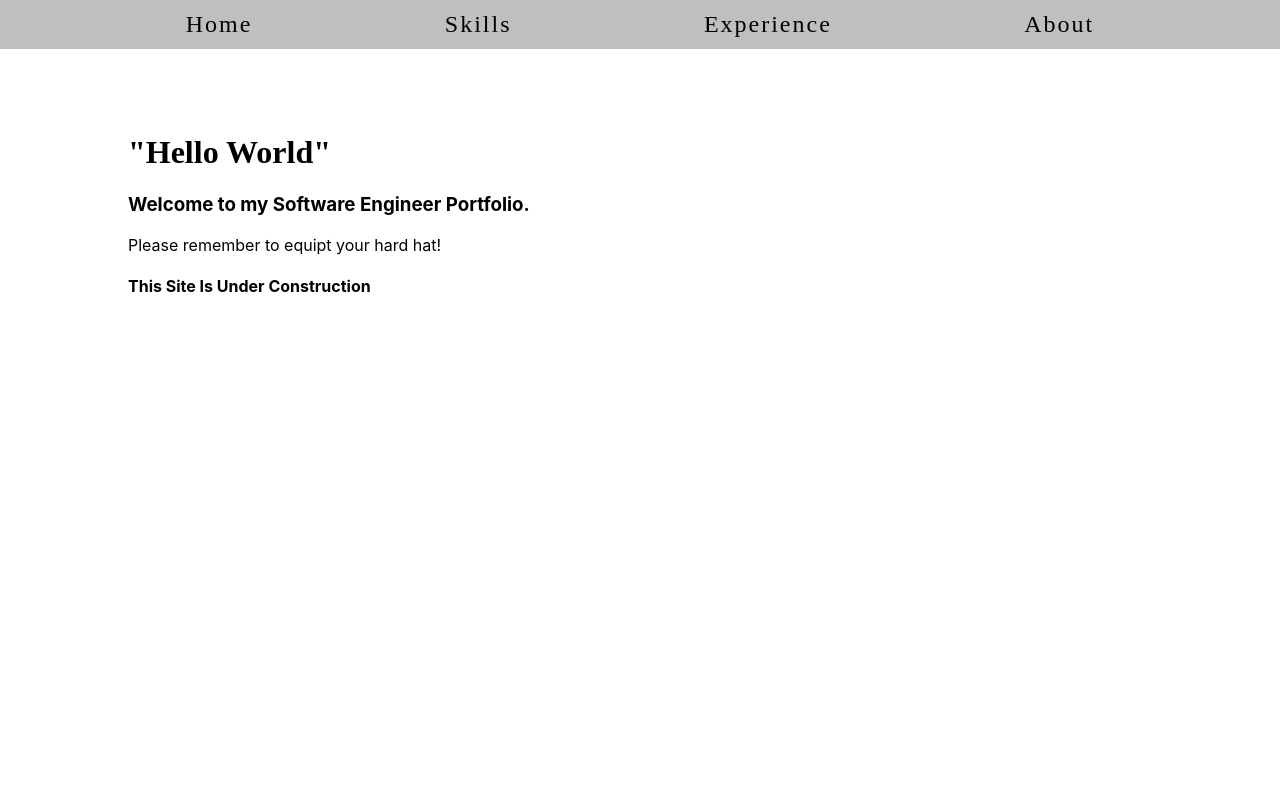
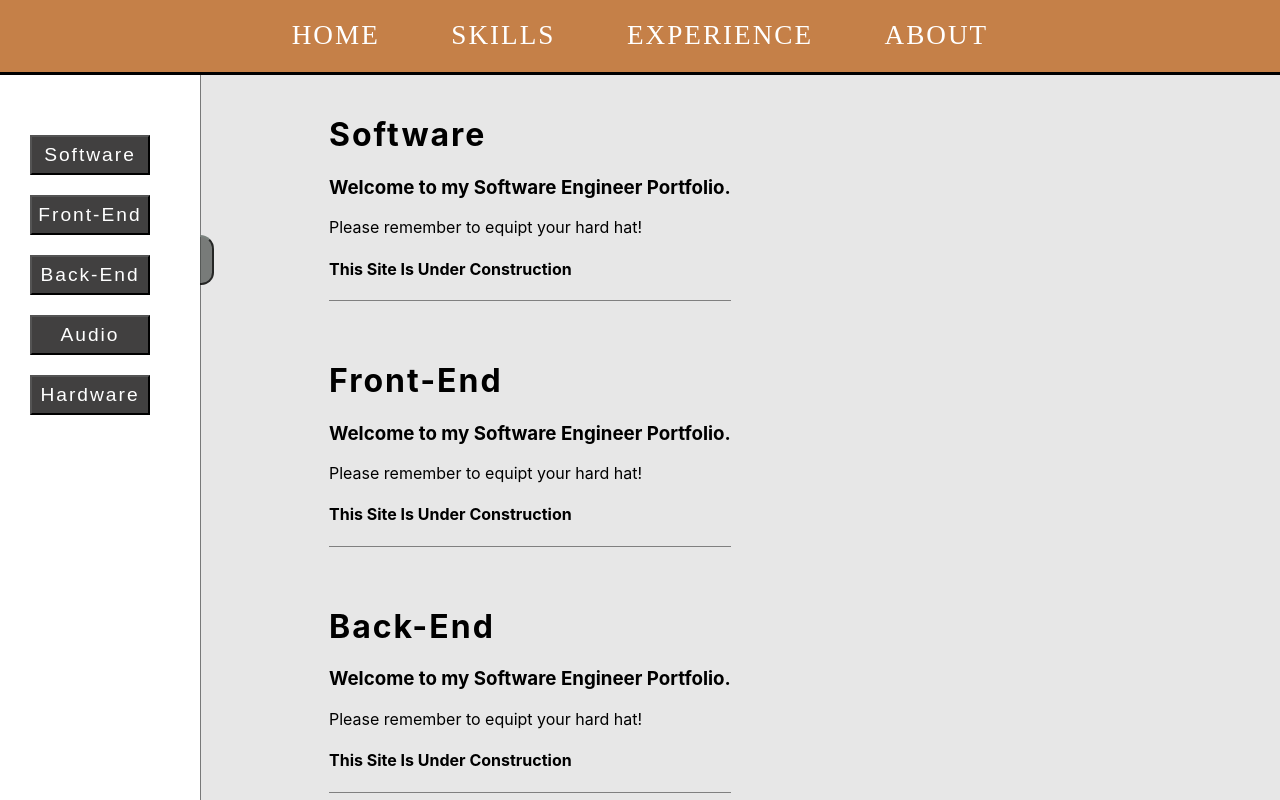
Before and after one commit to Vrndavana/Hines, a React (Create React App) app in the folder hines/: page /Skills in a window 1280 px wide. Shown: the top 800 px of the page. Built offline with nearby package versions, Linux system fonts and the light colour scheme.

Commit message:
SideBar: Implemented a sidebar for the Skills tab

```diff
--- a/hines/src/App.css
+++ b/hines/src/App.css
@@ -39,47 +39,12 @@
 /*       CUSTOM STYLES          */
 
 .Home-Div {
- margin: 5% 10%;
+ padding: 5% 10%;
+ height:80vh;
  display:flex;
+ background-color: rgb(231, 231, 231);
 }
-.Proj-Div {
-  margin: 5% auto;
-  display:wrap;
-  justify-content: center;
- }
- .Proj {
-   padding: 2% 0;
-  margin: 5% 10%;
-  width: 80%;
-  display:flex;
-  justify-content: space-around;
-  border-bottom: 3px solid grey;
- }
- .ProjB {
-  padding: 1% 0;
-  margin: 5% 10%;
-  width: 80%;
-  display:flex;
-  justify-content: space-around;
-  border-bottom: 3px solid grey;
-}
-.Me {
-  height: 300px;
-  margin: 0 10%;
-  border-radius: 50%;
-  justify-content: center;
-  box-shadow: 10px 10px #3a3939a2;
-}
-a{
-  color:blue;
-}
-.Pix{
-  height: 300px;
-  margin: 0 10%;
-  border-radius: 5%;
-  justify-content: center;
-  box-shadow: 10px 10px #3a3939a2;
-}
+
 .Hello{
   font-family: 'Roboto Slab', serif;
 }
@@ -95,14 +60,71 @@ a{
   border-bottom-right-radius: 30%;
   border-bottom-left-radius: 30%;
 }
+
+.Me {
+  height: 300px;
+  margin: 0 10%;
+  border-radius: 50%;
+  justify-content: center;
+  box-shadow: 10px 10px #3a3939a2;
+}
+
+ /* Project Styles */
+.Proj-Div {
+  padding: 5% auto;
+  display:wrap;
+  justify-content: center;
+  background-color: lightgrey;
+ }
+ .Proj {
+   padding: 1% 0;
+  margin: 5% 10%;
+  width: 80%;
+  display:flex;
+  justify-content: space-around;
+  border-bottom: 3px solid grey;
+ }
+ .ProjB {
+   padding: 1% 0;
+  margin: 0% 10%;
+  width: 80%;
+  display:flex;
+  justify-content: space-around;
+  border-bottom: 3px solid grey;
+}
+
+.Pix{
+  height: 300px;
+  margin: 0 10%;
+  border-radius: 5%;
+  justify-content: center;
+  box-shadow: 10px 10px #3a3939a2;
+}
+
+.Project-Button{
+  color:Black;
+  background-color: rgb(65, 64, 64);
+}
+/* P - End */
+
+
+.Skill-Div {
+  width:100%;
+  display:flex;
+  background-color: rgb(231, 231, 231);
+ }
+.S-Info{
+  padding:0 0 0 10%;
+}
+.Sdiv{
+  margin:10% 0 15% 0;
+  border-bottom: 1px solid grey;
+}
 .Highlight{
   text-decoration: underline;
   background: chartreuse;
 }
-.Project-Button{
-  color:Black;
-  background-color: rgb(65, 64, 64);
-}
+
 .links{
   width:100%;
   display:flex;
@@ -110,15 +132,90 @@ a{
   justify-content:space-evenly;
   align-items:center;
 }
+
 a{
-  color:white;
+  color:rgb(255, 255, 255);
   font-size: 1.2rem;
   letter-spacing:2px;
   text-decoration: none;
 }
-/*  End end end --- NAV --- end end end */
+
 .banner{
   padding-top: 5%;
   color:rgb(0, 0, 0);
   font-size:3rem;
 }
+
+/*  Skills Styles */
+#Software{
+  color:black;
+  font-size: 2rem;
+  letter-spacing:2px;
+  text-decoration: none;
+}
+#Front-End{
+  color:black;
+  font-size: 2rem;
+  letter-spacing:2px;
+  text-decoration: none;
+}
+#Back-End{
+  color:black;
+  font-size: 2rem;
+  letter-spacing:2px;
+  text-decoration: none;
+}
+#Audio{
+  color:black;
+  font-size: 2rem;
+  letter-spacing:2px;
+  text-decoration: none;
+}
+#Hardware{
+  color:black;
+  font-size: 2rem;
+  letter-spacing:2px;
+  text-decoration: none;
+}
+
+
+.side-bar {
+  height: 100% !important;
+
+  display: flex;
+  flex-direction: column;
+  border-right: 1px solid;
+  border-radius: 0;
+  border-color: rgba(61, 63, 62, 0.693);
+  background-color: rgb(255, 255, 255);
+  transition: 0.8s ease;
+  position: -webkit-sticky;
+  position: sticky;
+  top: 0;
+}
+
+.toggle-menu {
+
+  height: 50px;
+  border-top-right-radius: 10rem;
+  border-bottom-right-radius: 9rem;
+  width: 10px;
+  position: absolute;
+  outline: none;
+  z-index: 1;
+  background-color: rgba(71, 75, 73, 0.693);
+  border-color: rgba(45, 49, 47, 0.693);
+  border-left: 0;
+  position: relative;
+}
+
+.Side-Button{
+
+  color:Black;
+  background-color: rgb(65, 64, 64);
+  margin: 5% 15%;
+  padding:auto;
+  width:60%;
+  height: 5vh;;
+
+}
--- a/hines/src/Components/About.js
+++ b/hines/src/Components/About.js
@@ -7,12 +7,12 @@ function About() {
 
 return(
   <div>
-    <Nav>
-     <Link to='/'>  Home </Link>
-     <Link to='/Skills'>  Skills </Link>
-     <Link to='/Experience'>Experience </Link>
-     <Link to='/About'>About</Link>
-    </Nav>
+           <Nav>
+             <Link to='/'>           HOME       </Link>
+             <Link to='/Skills'>     SKILLS     </Link>
+             <Link to='/Experience'> EXPERIENCE </Link>
+             <Link to='/About'>      ABOUT      </Link>
+           </Nav>
 
 
 
--- a/hines/src/Components/Experience.js
+++ b/hines/src/Components/Experience.js
@@ -8,12 +8,12 @@ function Experience() {
 
   return(
     <div>
-      <Nav>
-       <Link to='/'>  Home </Link>
-       <Link to='/Skills'>  Skills </Link>
-       <Link to='/Experience'>Experience </Link>
-       <Link to='/About'>About</Link>
-      </Nav>
+           <Nav>
+             <Link to='/'>           HOME       </Link>
+             <Link to='/Skills'>     SKILLS     </Link>
+             <Link to='/Experience'> EXPERIENCE </Link>
+             <Link to='/About'>      ABOUT      </Link>
+           </Nav>
 
 
 
--- a/hines/src/Components/Home.js
+++ b/hines/src/Components/Home.js
@@ -9,10 +9,10 @@ function Home() {
 
         <div>
            <Nav>
-             <Link to='/'>  Home </Link>
-             <Link to='/Skills'>  Skills </Link>
-             <Link to='/Experience'>Experience </Link>
-             <Link to='/About'>About</Link>
+             <Link to='/'>           HOME       </Link>
+             <Link to='/Skills'>     SKILLS     </Link>
+             <Link to='/Experience'> EXPERIENCE </Link>
+             <Link to='/About'>      ABOUT      </Link>
            </Nav>
 
 
--- a/hines/src/Components/Projects.js
+++ b/hines/src/Components/Projects.js
@@ -9,12 +9,12 @@ function Projects() {
 return(
 <div>
 
- <Nav>
-    <Link to='/'>  Home </Link>
-    <Link to='/Skills'>  Skills </Link>
-    <Link to='/Experience'>Experience </Link>
-    <Link to='/About'>About</Link>
- </Nav>
+<Nav>
+             <Link to='/'>           HOME       </Link>
+             <Link to='/Skills'>     SKILLS     </Link>
+             <Link to='/Experience'> EXPERIENCE </Link>
+             <Link to='/About'>      ABOUT      </Link>
+           </Nav>
 
 
 
--- /dev/null
+++ b/hines/src/Components/Sidebar.js
@@ -0,0 +1,40 @@
+import "../App.css";
+import React from "react";
+
+export const Sidebar = ({ width, height, children }) => {
+  const [xPosition, setX] = React.useState(-width);
+
+  const toggleMenu = () => {
+    if (xPosition < 0) {
+      setX(0);
+    } else {
+      setX(-width);
+    }
+  };
+
+  React.useEffect(() => {
+    setX(0);
+  }, []);
+  return (
+    <React.Fragment>
+      <div
+        className="side-bar"
+        style={{
+          transform: `translatex(${xPosition}px`,
+          width: width,
+          minHeight: height
+        }}
+      >
+        <button
+          onClick={() => toggleMenu()}
+          className="toggle-menu"
+          style={{
+            transform: `translate(${width}px, 20vh`
+          }}
+        ></button>
+        <div className="content">{children}</div>
+      </div>
+    </React.Fragment>
+  );
+
+};
--- a/hines/src/Components/Skills.js
+++ b/hines/src/Components/Skills.js
@@ -1,5 +1,5 @@
 import React from 'react';
-
+import {Sidebar} from '../Components/Sidebar';
 import {Link} from 'react-router-dom';
 import {Nav} from '../Components/styled';
 
@@ -7,22 +7,68 @@ import {Nav} from '../Components/styled';
 function Skills() {
   return(
     <div>
+
      <Nav>
-       <Link to='/'>  Home </Link>
-       <Link to='/Skills'>  Skills </Link>
-       <Link to='/Experience'>Experience </Link>
-       <Link to='/About'>About</Link>
+     <Link to='/'>           HOME       </Link>
+     <Link to='/Skills'>     SKILLS     </Link>
+     <Link to='/Experience'> EXPERIENCE </Link>
+     <Link to='/About'>      ABOUT      </Link>
      </Nav>
 
 
 
-     <div class='Home-Div'>
-       <div>
-          <h1 class='Hello'> "Hello World" </h1>
+
+      <div class='Skill-Div'>
+
+        <Sidebar width={200} height={"100vh"}>
+        <button class="Side-Button">  <a href="#Software">         Software    </a> </button>
+        <button class="Side-Button">  <a href="#Front-End">        Front-End   </a> </button>
+        <button class="Side-Button">  <a href="#Back-End">         Back-End    </a> </button>
+        <button class="Side-Button">  <a href="#Audio">            Audio       </a> </button>
+        <button class="Side-Button">  <a href="#Hardware">         Hardware    </a> </button>
+        </Sidebar>
+
+
+        <div class="S-Info">
+
+          <div class="Sdiv">
+           <h1 class='Skillz'> <a id="Software"> Software </a> </h1>
            <h3> Welcome to my Software Engineer Portfolio. </h3>
            <p>Please remember to equipt your hard hat!</p>
            <h4>This Site Is Under Construction</h4>
           </div>
+
+          <div class="Sdiv">
+           <h1 class='Skillz'> <a id="Front-End"> Front-End </a> </h1>
+           <h3> Welcome to my Software Engineer Portfolio. </h3>
+           <p>Please remember to equipt your hard hat!</p>
+           <h4>This Site Is Under Construction</h4>
+          </div>
+
+          <div class="Sdiv">
+           <h1 class='Skillz'> <a id="Back-End"> Back-End </a> </h1>
+           <h3> Welcome to my Software Engineer Portfolio. </h3>
+           <p>Please remember to equipt your hard hat!</p>
+           <h4>This Site Is Under Construction</h4>
+          </div>
+
+          <div class="Sdiv">
+           <h1 class='Skillz'> <a id="Audio"> Audio </a> </h1>
+           <h3> Welcome to my Software Engineer Portfolio. </h3>
+           <p>Please remember to equipt your hard hat!</p>
+           <h4>This Site Is Under Construction</h4>
+          </div>
+
+          <div class="Sdiv">
+           <h1 class='Skillz'> <a id="Hardware"> Hardware </a> </h1>
+           <h3> Welcome to my Software Engineer Portfolio. </h3>
+           <p>Please remember to equipt your hard hat!</p>
+           <h4>This Site Is Under Construction</h4>
+          </div>
+
+        </div>
+
+
       </div>
 
     </div>
--- a/hines/src/Components/styled.js
+++ b/hines/src/Components/styled.js
@@ -8,12 +8,33 @@ import styled from 'styled-components';
 export const Nav = styled.nav`
   display: flex;
   justify-content: space-around;
-  background-color:#aaa7a7bb;
+  background-color:#b05104b9;
+  border-bottom:3px solid black;
   color: white;
-  padding: 0 7%;
+  padding: 1% 20%;
   a {
     font-family: 'Roboto Slab', serif;
     margin: 1% 2%;
+    text-decoration: none;
+    color: white;
+    font-size: 1.7rem;
+  }
+`;
+
+export const NavCol = styled.nav`
+  position: relative;
+  display: flex;
+  flex-direction:column;
+  width:1%;
+  height:100vh;
+  justify-content: space-around;
+  background-color:#aaa7a7bb;
+  color: white;
+  padding: 0 8% 0 2%;
+  z-index: 999;
+  a {
+    font-family: 'Roboto Slab', serif;
+    margin: 1% 0%;
     text-decoration: none;
     color: black;
     font-size: 1.5rem;
```
Lines whose indentation alone changed are shown as unchanged.
